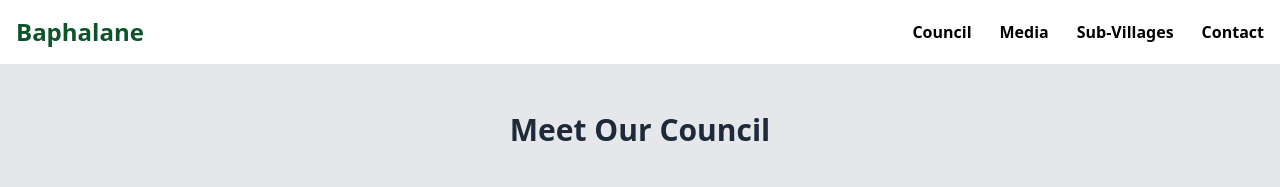
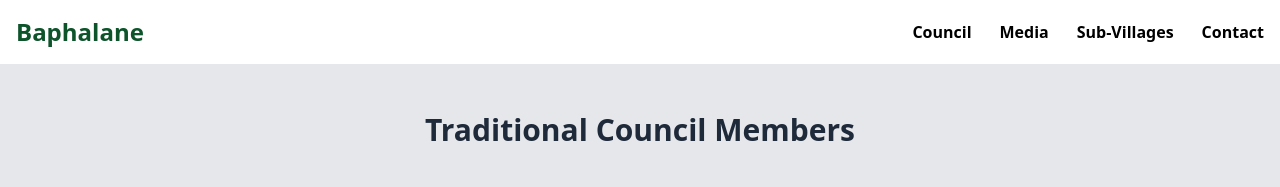
Before and after one commit to RXA8/Baphalane, a Next.js app in the folder baphalane/: page /council in a window 1280 px wide. Shown: the top 187 px of the page. Built offline with nearby package versions, Linux system fonts and the light colour scheme; grey boxes are pictures that could not be loaded.

Commit message:
Updated Council page

```diff
--- a/baphalane/src/app/council/page.tsx
+++ b/baphalane/src/app/council/page.tsx
@@ -85,7 +85,7 @@ export default function CouncilPage() {
       <section id="council" className="bg-gray-200 py-12">
         <div className="container mx-auto px-4">
           <h2 className="text-3xl font-semibold text-center text-gray-800 mb-10">
-            Meet Our Council
+            Traditional Council Members
           </h2>
 
           <div className="grid grid-cols-1 sm:grid-cols-2 md:grid-cols-4 gap-8">
```
